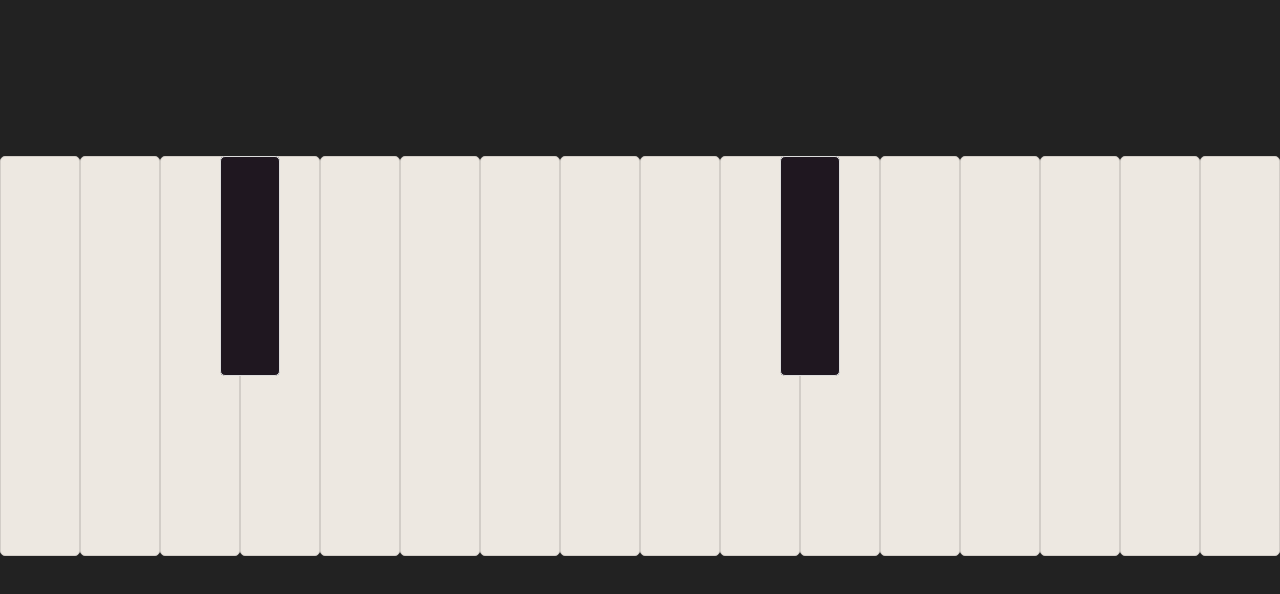
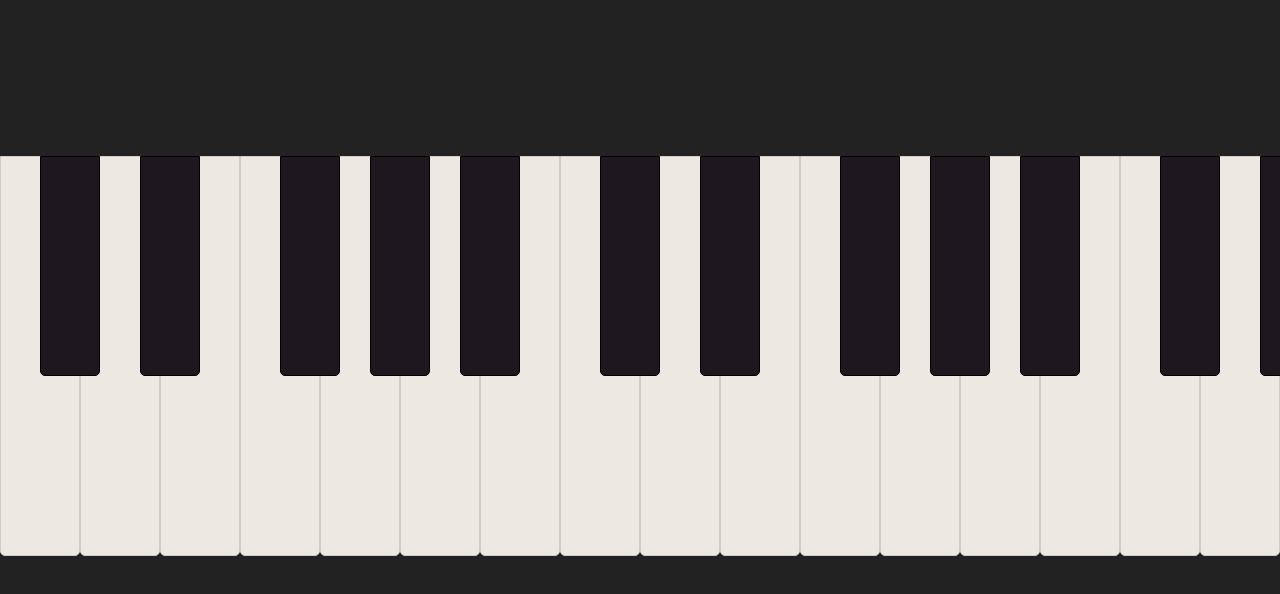
Before and after one commit to taranir/6835piano, a plain HTML site: page index.html in a window 1280 px wide. Shown: the part 104-698 px from the top of the page. Drawn offline with nearby package versions, Linux system fonts and the light colour scheme.

Commit message:
lul there's a keyboard you can click now

```diff
--- a/css/main.css
+++ b/css/main.css
@@ -20,17 +20,13 @@ h1 {
 }
 
 .key {
-  width: 80px;
-  height: 400px;
+  border-radius: 0px 0px 5px 5px;
   display: inline-block;
-  border: 1px #D2CDC7 solid;
-  background-color: #ede8e1;
-  border-radius: 0px 0px 5px 5px;
+  position: absolute;
+  top: 0px;
 }
 
 .white-key {
-  position: absolute;
-  top: 0px;
   left: 0px; /* default */
   z-index: 9;
 
@@ -38,24 +34,26 @@ h1 {
   border: 1px #D2CDC7 solid;
   width: 80px;
   height: 400px;
-  border-radius: 5px;
-  display: inline-block;
 }
 
 .black-key {
-  position: absolute;
-  top: 0px;
   left: 0px; /* default */
   z-index: 10;
 
   background-color: #1F1720;
-  border: 1px #DDDDDD solid;
+  border: 1px #000000 solid;
   width: 60px;
   height: 220px;
-  border-radius: 5px;
-  display: inline-block;
+
 }
 
+.highlighted-white-key {
+  background-color: #e8e0ba;
+}
+
+.highlighted-black-key {
+  background-color: #694864;
+}
 
 .finger {
   border-radius: 50%;
--- a/js/helpers.js
+++ b/js/helpers.js
@@ -13,7 +13,7 @@ var getBlackKeyPosition = function(bk_index, bk_overall) { //bk_index is index i
         var position = 0;
         var sets = Math.floor(bk_overall/12);
         position += sets * WHITE_KEY_WIDTH * 7;
-        var index_in_set = BLACK_KEY_WIDTH % 5;
+        var index_in_set = bk_index % 5;
         switch (index_in_set) {
                 case 1:
                         position += WHITE_KEY_WIDTH - 2/3 * BLACK_KEY_WIDTH;
@@ -28,7 +28,7 @@ var getBlackKeyPosition = function(bk_index, bk_overall) { //bk_index is index i
                         position += WHITE_KEY_WIDTH * 5 - 1/2 * BLACK_KEY_WIDTH;
                         break;
                 case 0:
-                        position += WHITE_KEY_WIDTH * 3 - 1/3 * BLACK_KEY_WIDTH;
+                        position += WHITE_KEY_WIDTH * 6 - 1/3 * BLACK_KEY_WIDTH;
                         break;
         }
         return position;
--- a/js/views.js
+++ b/js/views.js
@@ -62,6 +62,7 @@ var KeyboardView = Backbone.View.extend({
 
 });
 
+
 /////////////////////////////////////////////////////////////////////////////////////////////////////////////////////////////////
 
 
@@ -69,25 +70,48 @@ var KeyboardView = Backbone.View.extend({
 var KeyView = Backbone.View.extend({
   className: "key",
   events: {
-    'press': 'play'
+    'mousedown': 'highlight',
+    'mouseup': 'unhighlight'
   },
 
   initialize: function() {
-    _.bindAll(this, 'render');
+    _.bindAll(this, 'render', 'highlight');
   },
 
   render: function() {
     this.el.id = 'key-' + this.model.get('number');
     return this;
+  },
+
+  highlight: function() {
+    //defined in subclass
+  },
+
+  unhighlight: function() {
+    //defined in subclass
   }
 });
+
+
+
+/////////////////////////////////////////////////////////////////////////////////////////////////////////////////////////////////
+
+
 
 var WhiteKeyView = KeyView.extend({
   className: 'white-key',
   render: function() {
     console.log("rendering key " + this.model.get("number"));
+    $(this.el).addClass("key");
     $(this.el).css("left", parseInt(this.model.get("typeNumber"))*WHITE_KEY_WIDTH+"px");
     return this;
+  },
+  highlight: function() {
+    console.log("highlight");
+    $(this.el).addClass("highlighted-white-key");
+  },
+  unhighlight: function() {
+    $(this.el).removeClass("highlighted-white-key");
   }
 });
 
@@ -95,8 +119,16 @@ var BlackKeyView = KeyView.extend({
   className: 'black-key',
   render: function() {
     console.log("rendering key " + this.model.get("number"));
+    $(this.el).addClass("key");
     $(this.el).css("left", getBlackKeyPosition(this.model.get("typeNumber"), this.model.get("number"))+"px");
     return this;
+  },
+  highlight: function() {
+    console.log("highlight");
+    $(this.el).addClass("highlighted-black-key");
+  },
+  unhighlight: function() {
+    $(this.el).removeClass("highlighted-black-key");
   }
 });
 
```
